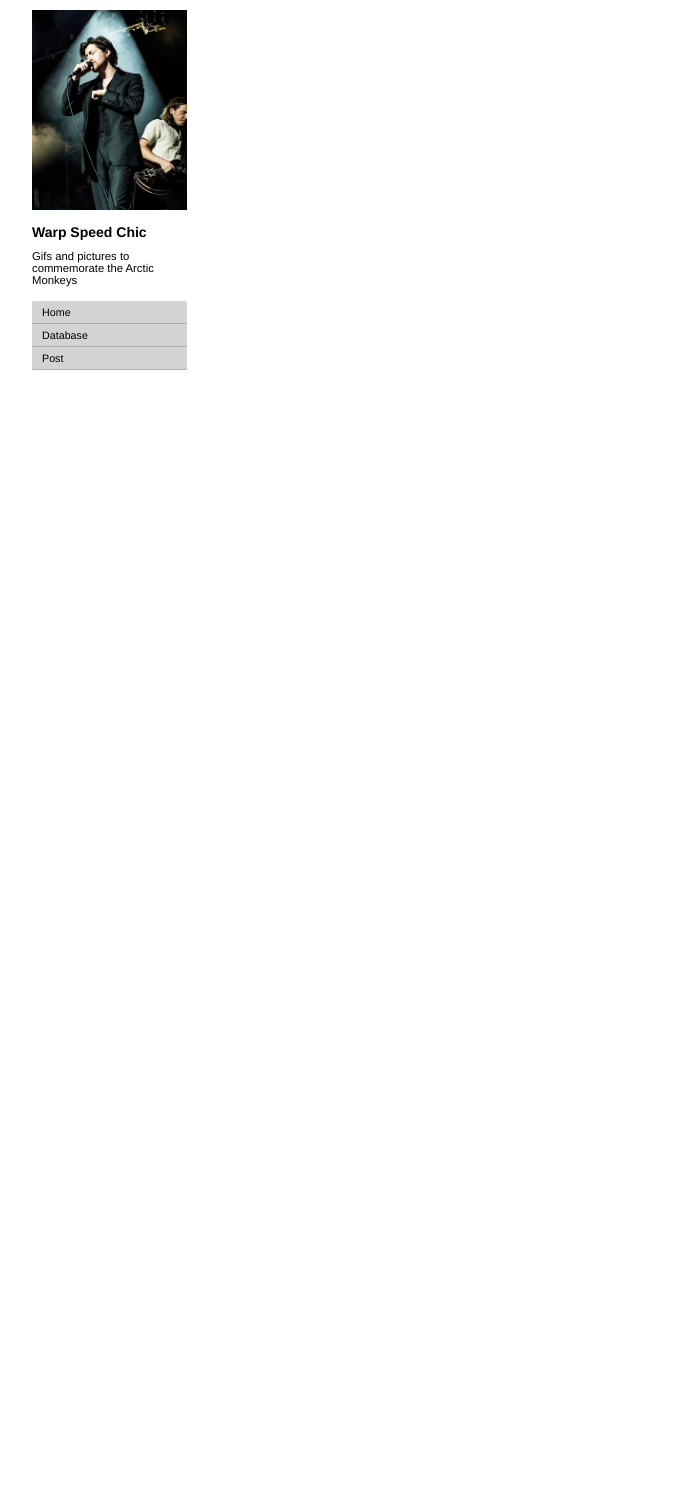
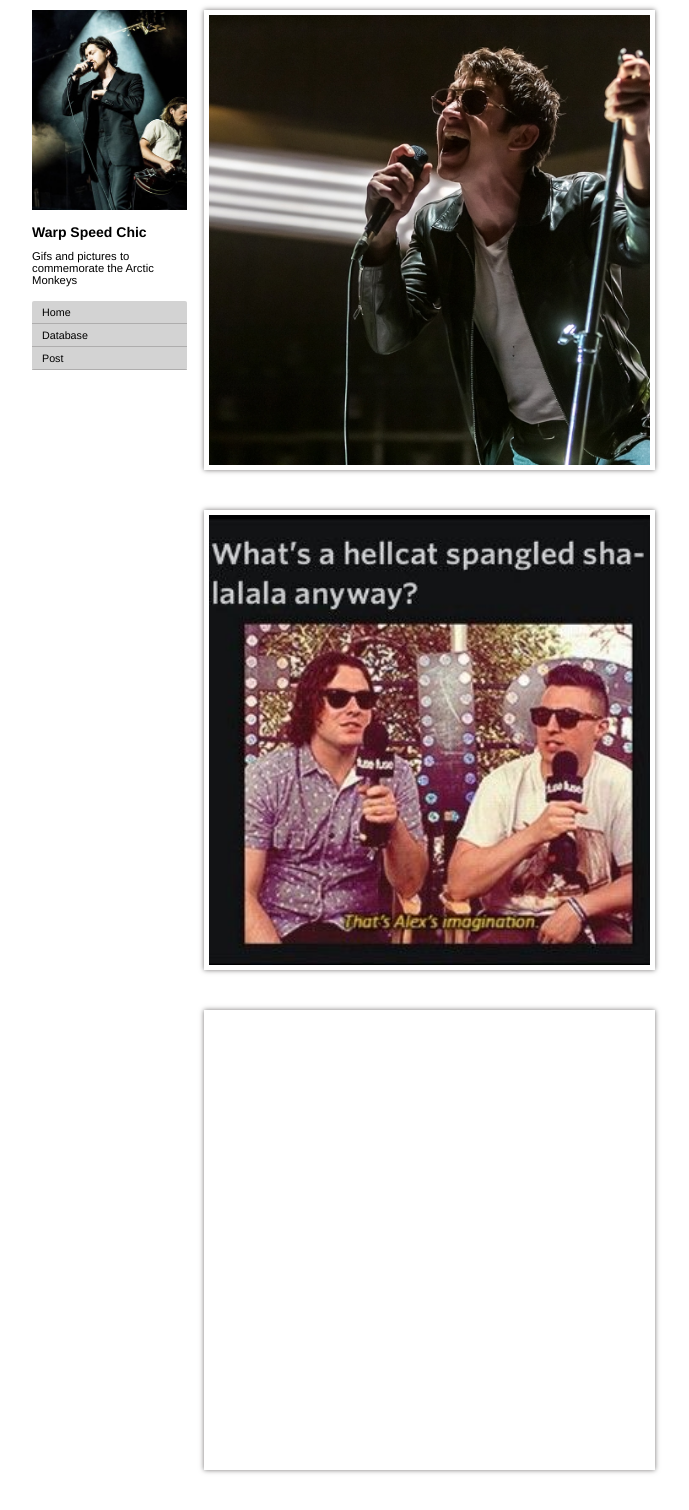
Before and after one commit to jamsme/fanPage, a Django app: page / in a window 1280 px wide. Shown: the whole page, without its empty margins (298-987 px from the left). Before the commit the page ends 370 px from the top, so only its background shows below. Run offline with Django 3.2, Linux system fonts and the light colour scheme.

Commit message:
added the pics trying to setup up js

```diff
--- /dev/null
+++ b/apps/app/static/app/js/jquery.js
@@ -0,0 +1,7 @@
+$(document).ready(function() {
+
+    $('#container').scroll(function() {
+        $('#left').animate({top:$(this).scrollTop()});
+    });
+
+});
--- a/apps/app/templates/app/index.html
+++ b/apps/app/templates/app/index.html
@@ -3,8 +3,10 @@
 <head>
     <meta charset="UTF-8">
     <title>Arctic Monkeys</title>
-    {% load static %}
+    {% load staticfiles %}
     <link rel= "stylesheet" href= "{% static 'app/css/style.css' %}">
+    <script src="https://ajax.googleapis.com/ajax/libs/jquery/3.4.1/jquery.min.js"></script>
+    <script type="text/javascript" src="{% static 'app/js/jquery.js' %}"></script>
 </head>
 <body>
     <div id="container">
@@ -25,7 +27,17 @@
                 </a>
             </div>
         </div>
-        <div id="right"></div>
+        <div id="right">
+            <div class="content">
+                {% load static %}
+                <img src="{% static "images/alexT.jpg" %}" alt="concert alexTurner" class="cont">
+            </div>
+            <div class="content">
+                {% load static %}
+                <img src="{% static "images/hellcat.jpg" %}" alt="hellcat" class="cont">
+            </div>
+            <div class="content"></div>
+        </div>
     </div>
 </body>
 </html>
```
Also changed, not shown: apps/app/static/images/alexT.jpg (added), apps/app/static/images/hellcat.jpg (added).
